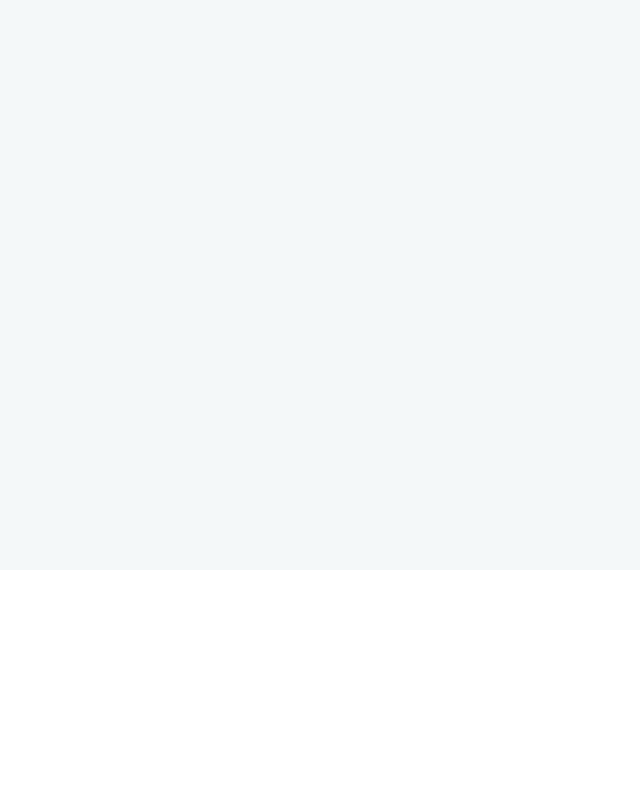
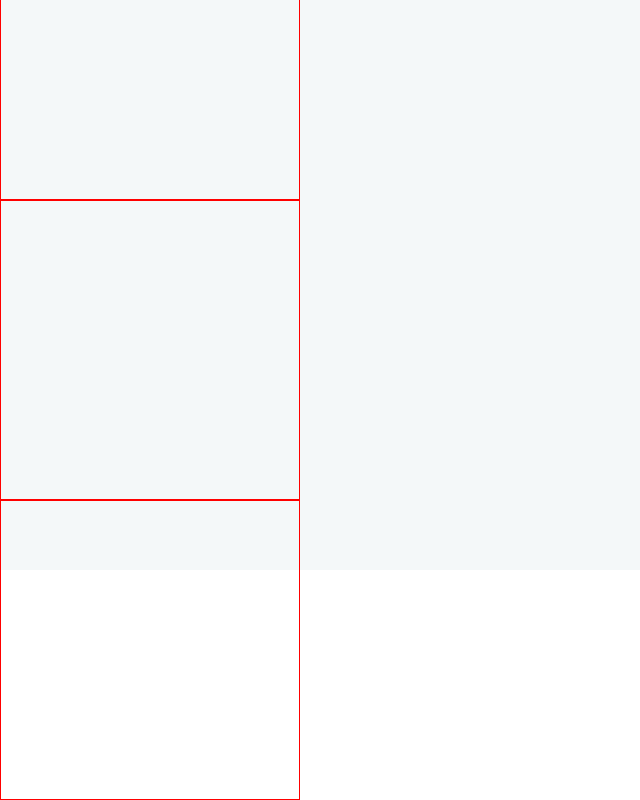
Before and after one commit to ruairidhflint/40lbs-frontend, a React (Create React App) app: page / in a window 1280 px wide. Shown: the part 870-1670 px from the top of the page, without its empty margins (0-640 px from the left). Before the commit the page ends 1440 px from the top, so only its background shows below. Built offline with nearby package versions, Linux system fonts and the light colour scheme.

Commit message:
Rename #test to #more and structured about cards

```diff
--- /dev/null
+++ b/src/Components/LandingPageComponents/AboutCard.js
@@ -0,0 +1,16 @@
+import React from 'react';
+import styled from 'styled-components';
+
+function AboutCard() {
+    return (
+        <StyledCard></StyledCard>
+    )
+}
+
+const StyledCard = styled.div`
+    width: 300px;
+    height: 300px;
+    border: 1px solid red;
+`
+
+export default AboutCard;
--- a/src/Components/LandingPageComponents/Hero.js
+++ b/src/Components/LandingPageComponents/Hero.js
@@ -36,7 +36,7 @@ function Hero() {
           <Link to="/login">
             <button>Sign Up</button>
           </Link>
-          <a href="#test">
+          <a href="#more">
             <button>Learn More</button>
           </a>
         </div>
@@ -63,7 +63,7 @@ const StyledFade = styled.section`
   position: absolute;
   transition: transform 2s ease-in-out;
   transform: ${(props) => (props.visible ? 'translate(120vw)' : null)};
-  display: ${props => props.hide ? 'none' : 'block'};
+  display: ${(props) => (props.hide ? 'none' : 'block')};
 `;
 
 const StyledOverlay = styled.div`
--- a/src/Components/LandingPageComponents/LearnMore.js
+++ b/src/Components/LandingPageComponents/LearnMore.js
@@ -1,10 +1,16 @@
 import React from 'react';
 import styled from 'styled-components';
+
+import AboutCard from './AboutCard';
 
 function LearnMore() {
   return (
     <StyledLearnMore>
-      <div id="test"></div>
+      <div id="more">
+        <AboutCard />
+        <AboutCard />
+        <AboutCard />
+      </div>
     </StyledLearnMore>
   );
 }
@@ -15,8 +21,8 @@ const StyledLearnMore = styled.section`
   margin-top: 50px;
   background: linear-gradient(
     180deg,
-    ${props => props.theme.white} 0%,
-    ${props => props.theme.background} 15%
+    ${(props) => props.theme.white} 0%,
+    ${(props) => props.theme.background} 15%
   );
   position: absolute;
   bottom: -80%;
```
